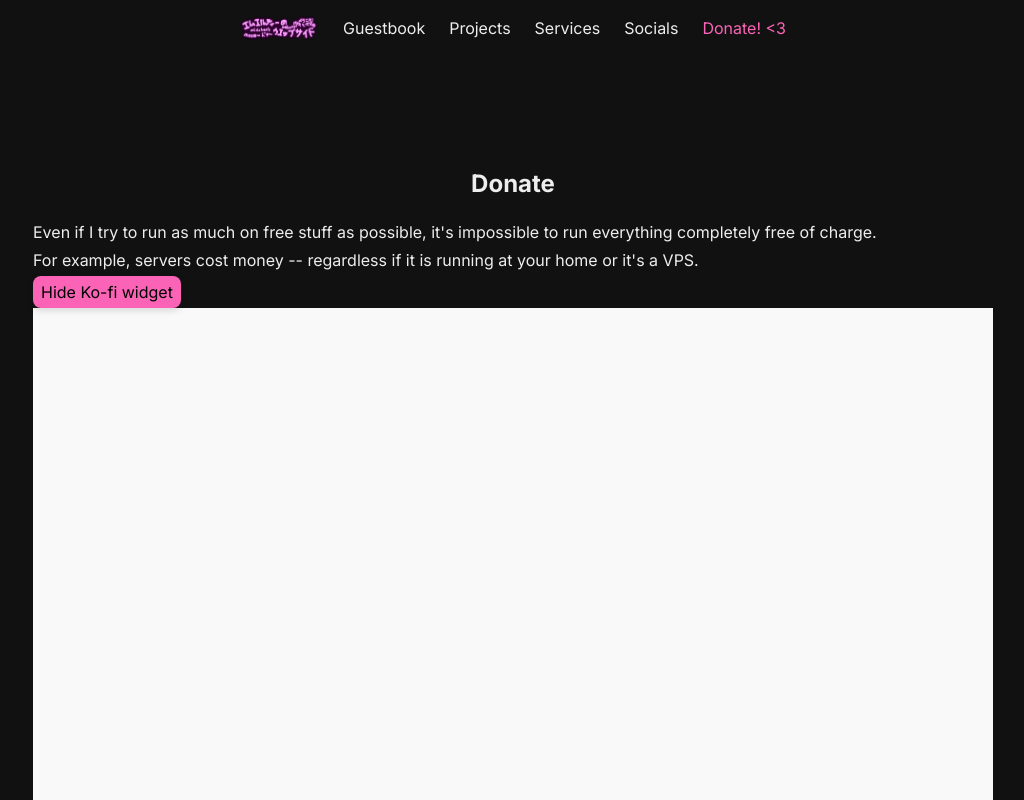
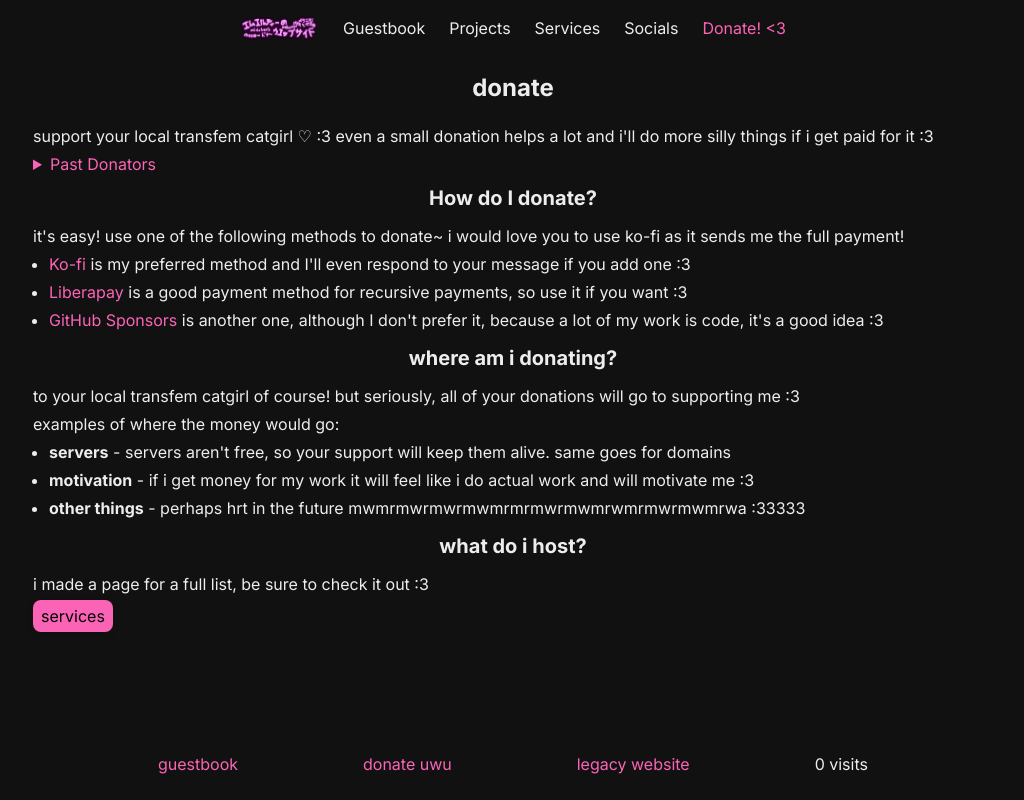
Before and after one commit to mldkyt/website-2025-07-15, a Next.js app: page /donate in a window 1280 px wide. Shown: the top 800 px of the page, without its empty margins (127-1151 px from the left). Built offline with nearby package versions, Linux system fonts and the light colour scheme; no server answers; the database is empty.

Commit message:
redesign donate page

```diff
--- a/src/pages/donate.tsx
+++ b/src/pages/donate.tsx
@@ -16,7 +16,7 @@
  *     along with this program.  If not, see <https://www.gnu.org/licenses/>.
  */
 
-import React, { useState } from "react";
+import React from "react";
 
 import Main from "@/components/Generic/Main";
 import { Header } from "@/components/Generic/Header";
@@ -41,27 +41,17 @@ export async function getServerSideProps() {
 }
 
 export default function Donate(props: InferGetServerSidePropsType<typeof getServerSideProps>) {
-    const [showKofiWidget, setShowKofiWidget] = useState(true);
 
     return (
         <Main>
             <Metadata title={"Donate"} description={"Donate to Lunya to support her projects!"} />
             <Header highlight={"donate"} />
             <Content>
-                <Offset amt={4} />
-                <Heading level={1}>Donate</Heading>
-                <p>Even if I try to run as much on free stuff as possible, it&apos;s impossible to run everything completely free of charge.</p>
-                <p>For example, servers cost money -- regardless if it is running at your home or it&apos;s a VPS.</p>
+                <Heading level={1}>donate</Heading>
+                <p>support your local transfem catgirl ♡ :3 even a small donation helps a lot and i&apos;ll do more silly things if i get paid for it :3</p>
 
-                {showKofiWidget && (
-                    <>
-                        <Button onClick={() => setShowKofiWidget(false)}>Hide Ko-fi widget</Button>{" "}
-                        <iframe id="kofiframe" src="https://ko-fi.com/mldchan/?hidefeed=true&widget=true&embed=true&preview=true" className="border-none w-full p-[4px] bg-[#f9f9f9]" height="712" title="mldchan"></iframe>
-                    </>
-                )}
-
-                <Heading level={2}>Past Donators</Heading>
-
+                <details>
+                    <summary className="text-pink-400 hover:text-pink-200 transition-all cursor-pointer">Past Donators</summary>
                     <p>Here&apos;s a list of past donators to me - Thank you all!</p>
 
                     <ul className={"list-disc ml-4"}>
@@ -75,25 +65,27 @@ export default function Donate(props: InferGetServerSidePropsType<typeof getServ
                             <strong>Creitin Gameplays</strong> (GitHub Sponsors) - $2
                         </li>
                     </ul>
+                </details>
 
                 <Heading level={2}>How do I donate?</Heading>
-                <p>If you do got some spare money which you absolutely don&apos;t need for anything else, you can donate to me on the following platforms:</p>
+                <p>it&apos;s easy! use one of the following methods to donate~ i would love you to use ko-fi as it sends me the full payment!</p>
                 <ul className={"list-disc ml-4"}>
+
+                    <li>
+                        <span>
+                            <Link href={"https://ko-fi.com/mldchan"} className={"text-pink-400 hover:text-pink-200"}>
+                                Ko-fi
+                            </Link>
+                        </span>{" "}
+                        is my preferred method and I&apos;ll even respond to your message if you add one :3
+                    </li>
                     <li>
                         <span>
                             <Link href={"https://liberapay.com/mldchan/donate"} className={"text-pink-400 hover:text-pink-200"}>
                                 Liberapay
                             </Link>
                         </span>{" "}
-                        is one way to donate to me. It allows recurring payments and is open source.
-                    </li>
-                    <li>
-                        <span>
-                            <Link href={"https://ko-fi.com/mldchan"} className={"text-pink-400 hover:text-pink-200"}>
-                                Ko-fi
-                            </Link>
-                        </span>{" "}
-                        is another way to donate to me. Use this for one time payments -- Ko-fi takes very low cuts of your donated money.
+                        is a good payment method for recursive payments, so use it if you want :3
                     </li>
                     <li>
                         <span>
@@ -101,32 +93,29 @@ export default function Donate(props: InferGetServerSidePropsType<typeof getServ
                                 GitHub Sponsors
                             </Link>
                         </span>{" "}
-                        - I set this one up recently. I don&apos;t know how much GitHub cuts, but you can use this to donate to me as well.
+                        is another one, although I don&apos;t prefer it, because a lot of my work is code, it&apos;s a good idea :3
                     </li>
                 </ul>
 
-                <Heading level={2}>Where will my money go if I donate?</Heading>
-                <p>Your money will most definitely go into my pockets. No third-parties involved. Unless I pay for something online.</p>
-                <p>Your money will be used for example:</p>
+                <Heading level={2}>where am i donating?</Heading>
+                <p>to your local transfem catgirl of course! but seriously, all of your donations will go to supporting me :3</p>
+                <p>examples of where the money would go:</p>
                 <ul className={"list-disc ml-4"}>
                     <li>
-                        <strong>To support servers</strong> - My servers aren&apos;t free to run -- just like any other server -- and your donation will help me in running my servers for not just only me and you, but for
-                        everyone!
+                        <strong>servers</strong> - servers aren&apos;t free, so your support will keep them alive. same goes for domains
                     </li>
                     <li>
-                        <strong>To motivate me in programming</strong> -If you are donating to me because I make good projects -- Congratulations! Your donations will help me get motivated in programming more, as I will
-                        make money from my work!
+                        <strong>motivation</strong> - if i get money for my work it will feel like i do actual work and will motivate me :3
                     </li>
                     <li>
-                        <strong>For other things</strong> - I am not only a programmer -- so if I will see an interesting game on Steam for sale, for example, I will buy it and maybe make a video on it! And I don&apos;t
-                        know... Maybe I&apos;ll spend it on HRT or something.
+                        <strong>other things</strong> - perhaps hrt in the future mwmrmwrmwrmwmrmrmwrmwmrwmrmwrmwmrwa :33333
                     </li>
                 </ul>
 
-                <Heading level={2}>What do I host?</Heading>
-                <p>For a list of what I host, I made a dedicated page for this content. You should check that out, because some of these services are partially open to the public!</p>
+                <Heading level={2}>what do i host?</Heading>
+                <p>i made a page for a full list, be sure to check it out :3</p>
                 <Link href={"/services"}>
-                    <Button>Services</Button>
+                    <Button>services</Button>
                 </Link>
 
                 <Offset amt={6} />
```
Lines whose indentation alone changed are shown as unchanged.
